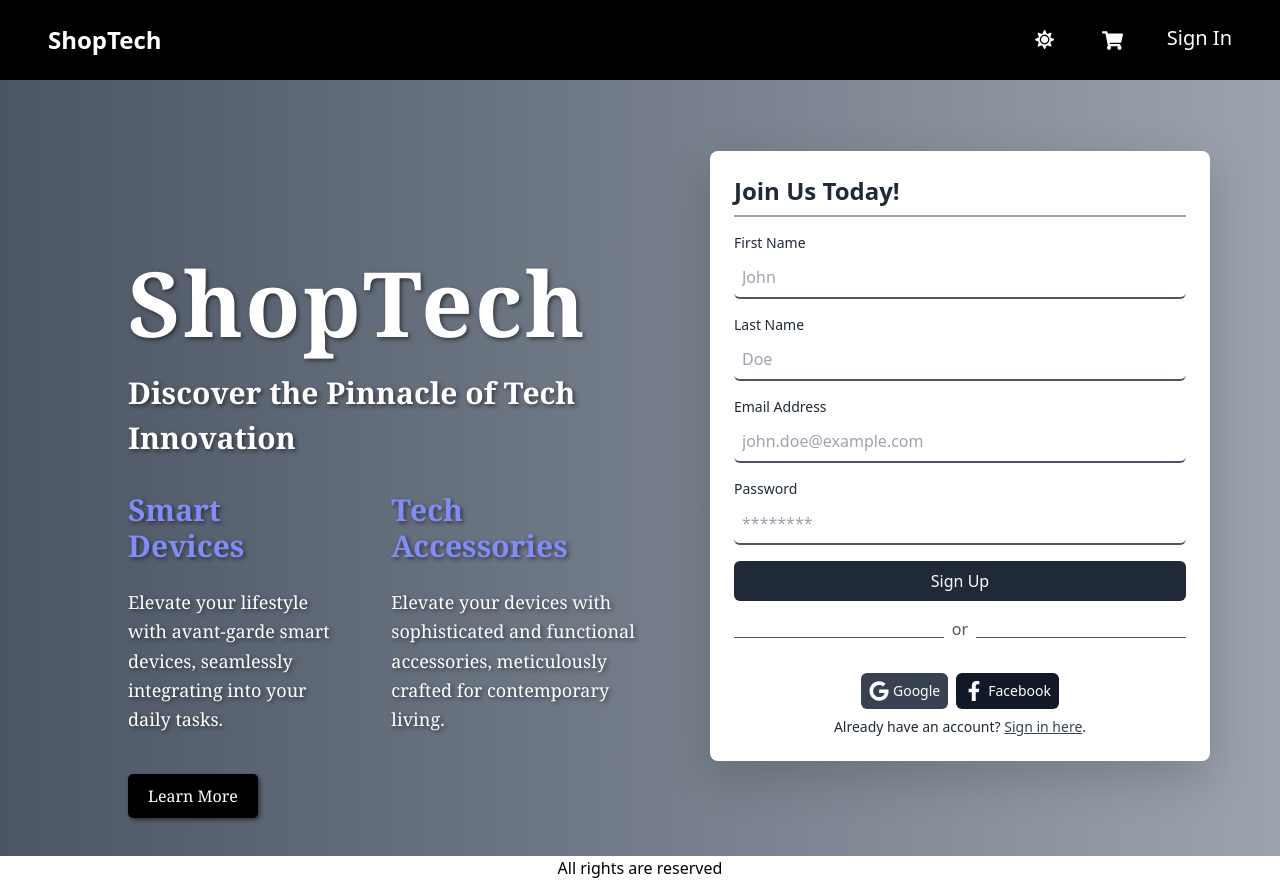
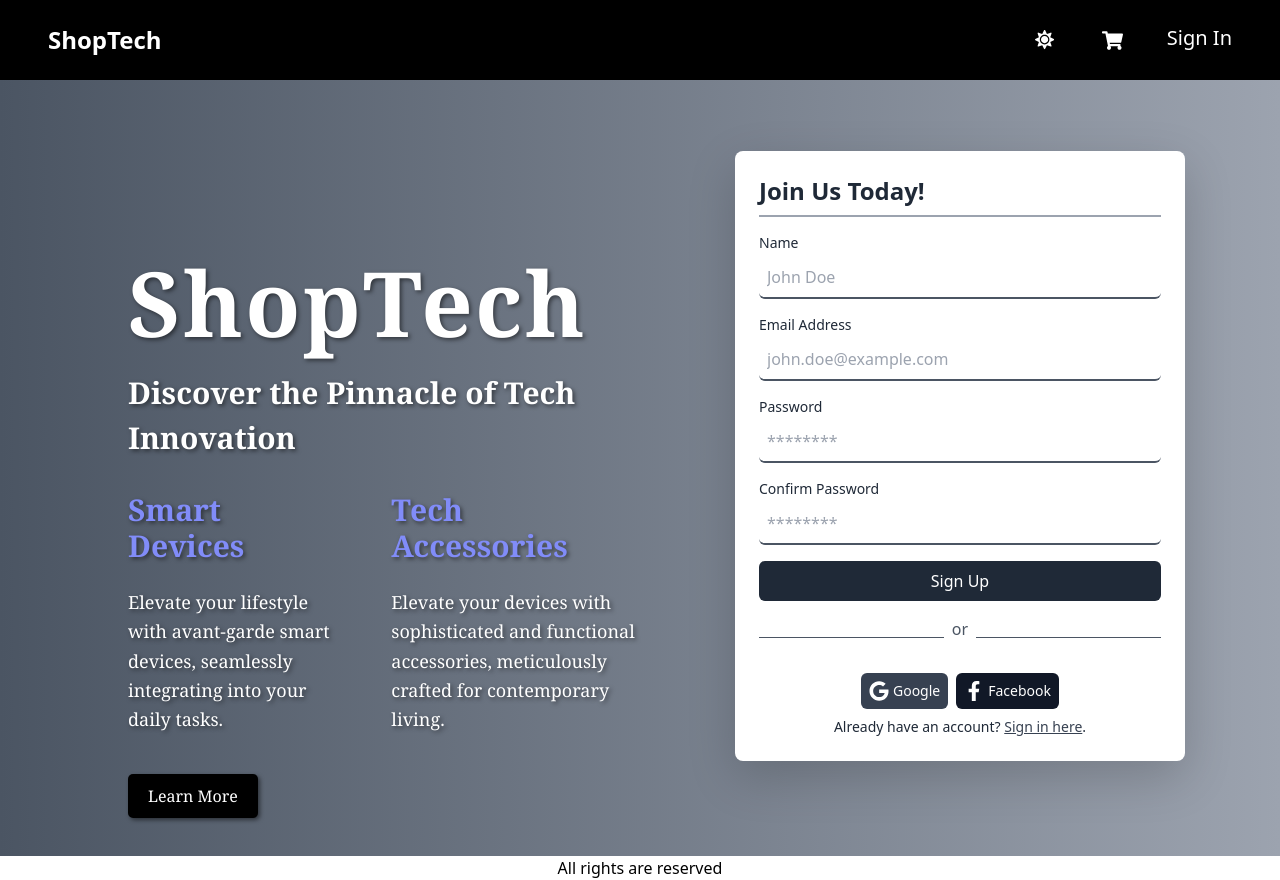
Before and after one commit to ihab-boudargham/MERN-Ecommerce-App-Typescript-JWT-Authentication, a React (Create React App) app in the folder frontend/: page /signup in a window 1280 px wide. Built offline with nearby package versions, Linux system fonts and the light colour scheme.

Commit message:
User Model

```diff
--- a/frontend/src/pages/SignupPage.tsx
+++ b/frontend/src/pages/SignupPage.tsx
@@ -43,7 +43,7 @@ export default function SignupPage() {
           <button className="button mt-4">Learn More</button>
         </div>
       </div>
-      <div className="flex items-center justify-center h-screen m-auto w-[500px]">
+      <div className="flex items-center justify-center h-screen m-auto w-[450px]">
         <div className="bg-white p-6 rounded-lg shadow-lg max-w-2xl w-full space-y-4">
           <h1 className="text-2xl font-bold text-gray-800 mb-2 border-b-2 border-gray-400 pb-2">
             Join Us Today!
@@ -51,29 +51,15 @@ export default function SignupPage() {
           <form className="space-y-4">
             <div>
               <label
-                htmlFor="firstName"
+                htmlFor="name"
                 className="block text-sm font-medium text-gray-800"
               >
-                First Name
+                Name
               </label>
               <input
                 type="text"
-                id="firstName"
-                placeholder="John"
-                className="mt-1 p-2 w-full border-b-2 border-gray-600 focus:outline-none focus:border-gray-700 bg-white rounded-md"
-              />
-            </div>
-            <div>
-              <label
-                htmlFor="lastName"
-                className="block text-sm font-medium text-gray-800"
-              >
-                Last Name
-              </label>
-              <input
-                type="text"
-                id="lastName"
-                placeholder="Doe"
+                id="name"
+                placeholder="John Doe"
                 className="mt-1 p-2 w-full border-b-2 border-gray-600 focus:outline-none focus:border-gray-700 bg-white rounded-md"
               />
             </div>
@@ -101,6 +87,20 @@ export default function SignupPage() {
               <input
                 type="password"
                 id="password"
+                placeholder="********"
+                className="mt-1 p-2 w-full border-b-2 border-gray-600 focus:outline-none focus:border-gray-700 bg-white rounded-md"
+              />
+            </div>
+            <div>
+              <label
+                htmlFor="passwordConfirm"
+                className="block text-sm font-medium text-gray-800"
+              >
+                Confirm Password
+              </label>
+              <input
+                type="password"
+                id="passwordConfirm"
                 placeholder="********"
                 className="mt-1 p-2 w-full border-b-2 border-gray-600 focus:outline-none focus:border-gray-700 bg-white rounded-md"
               />
```
Also changed, not shown: 2 other files (tests, documents, lock files or other folders).
